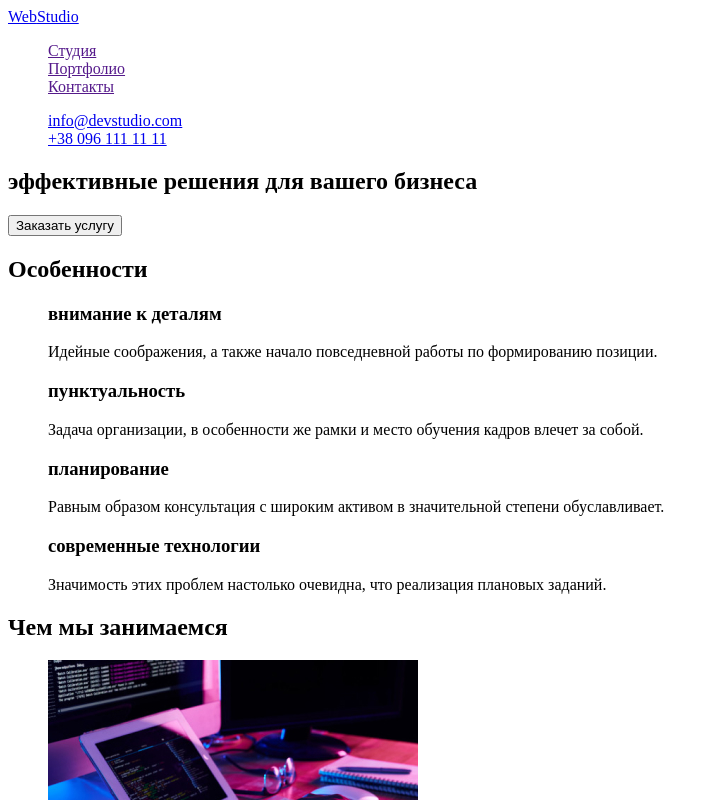
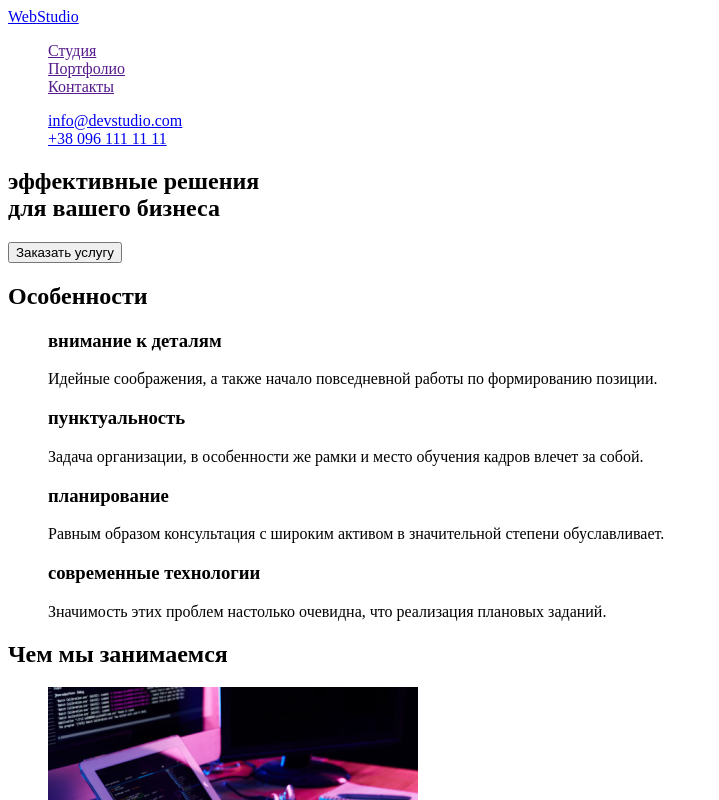
Before and after one commit to tatidan/goit-markup-hw-01, a plain HTML site: page index.html in a window 1280 px wide. Shown: the top 800 px of the page, without its empty margins (0-719 px from the left). Drawn offline with Linux system fonts and the light colour scheme.

Commit message:
inserted a break into h1

```diff
--- a/index.html
+++ b/index.html
@@ -31,7 +31,7 @@
   <main>
     <!--шапка-->
     <section class="block_hero">
-      <h1>эффективные решения для вашего бизнеса</h1>
+      <h1>эффективные решения <br> для вашего бизнеса</h1>
       <button type="button">Заказать услугу</button>
     </section>
 
```
